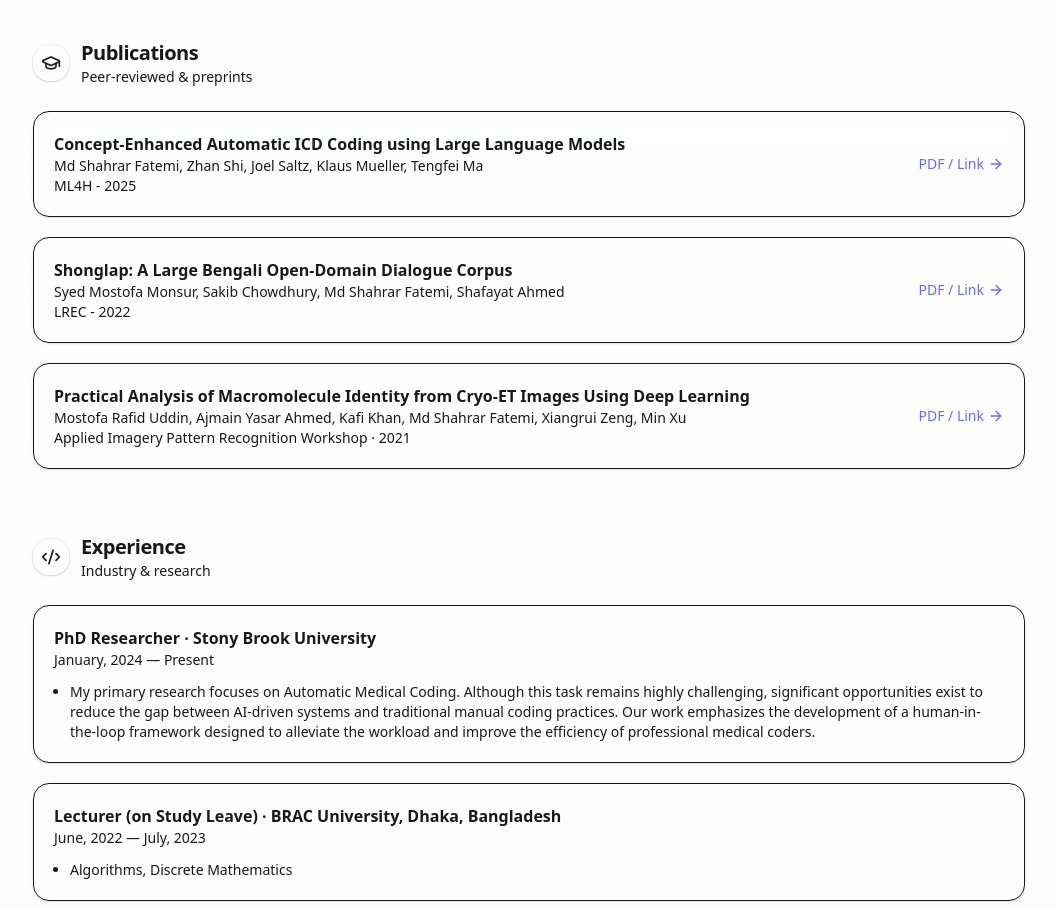
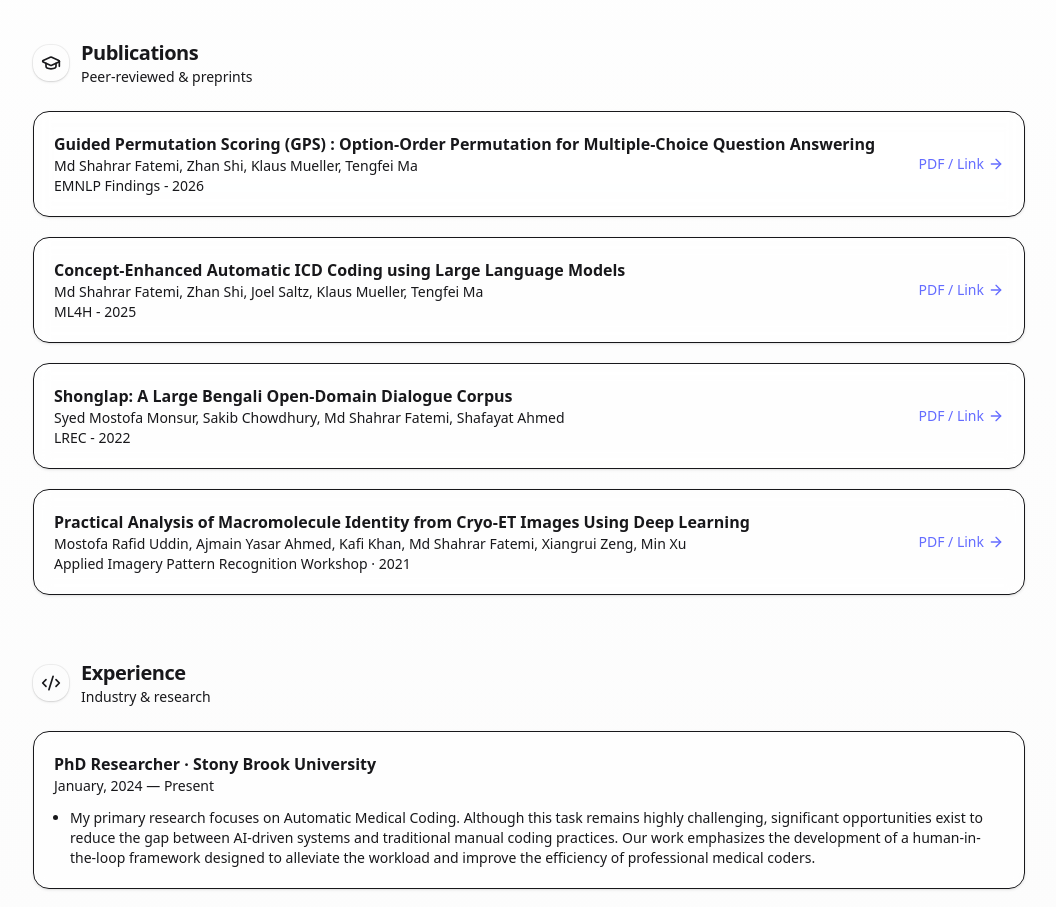
Before and after one commit to shahrarfatemi/shahrarfatemi.github.io, a React (Vite) app in the folder web/: page / in a window 1280 px wide. Shown: the part 900-1807 px from the top of the page, without its empty margins (111-1167 px from the left). Built offline with nearby package versions, Linux system fonts and the light colour scheme.

Commit message:
Update publication details in App.jsx

```diff
--- a/web/src/App.jsx
+++ b/web/src/App.jsx
@@ -96,10 +96,17 @@ function PortfolioSite() {
   const PUBLICATIONS = [
     {
       title:
-        " Concept-Enhanced Automatic ICD Coding using Large Language Models",
+        "Guided Permutation Scoring (GPS) : Option-Order Permutation for Multiple-Choice Question Answering",
+      venue: "EMNLP Findings - 2026",
+      authors: "Md Shahrar Fatemi, Zhan Shi, Klaus Mueller, Tengfei Ma",
+      link: "https://openreview.net/pdf?id=UQm1LQr8K1",
+    },
+    {
+      title:
+        "Concept-Enhanced Automatic ICD Coding using Large Language Models",
       venue: "ML4H - 2025",
       authors: "Md Shahrar Fatemi, Zhan Shi, Joel Saltz, Klaus Mueller, Tengfei Ma",
-      link: "",
+      link: "https://openreview.net/pdf/f0bf3dfbf10f2b71be5d416d2f0191e5b98aee63.pdf",
     },
     {
       title:
```
